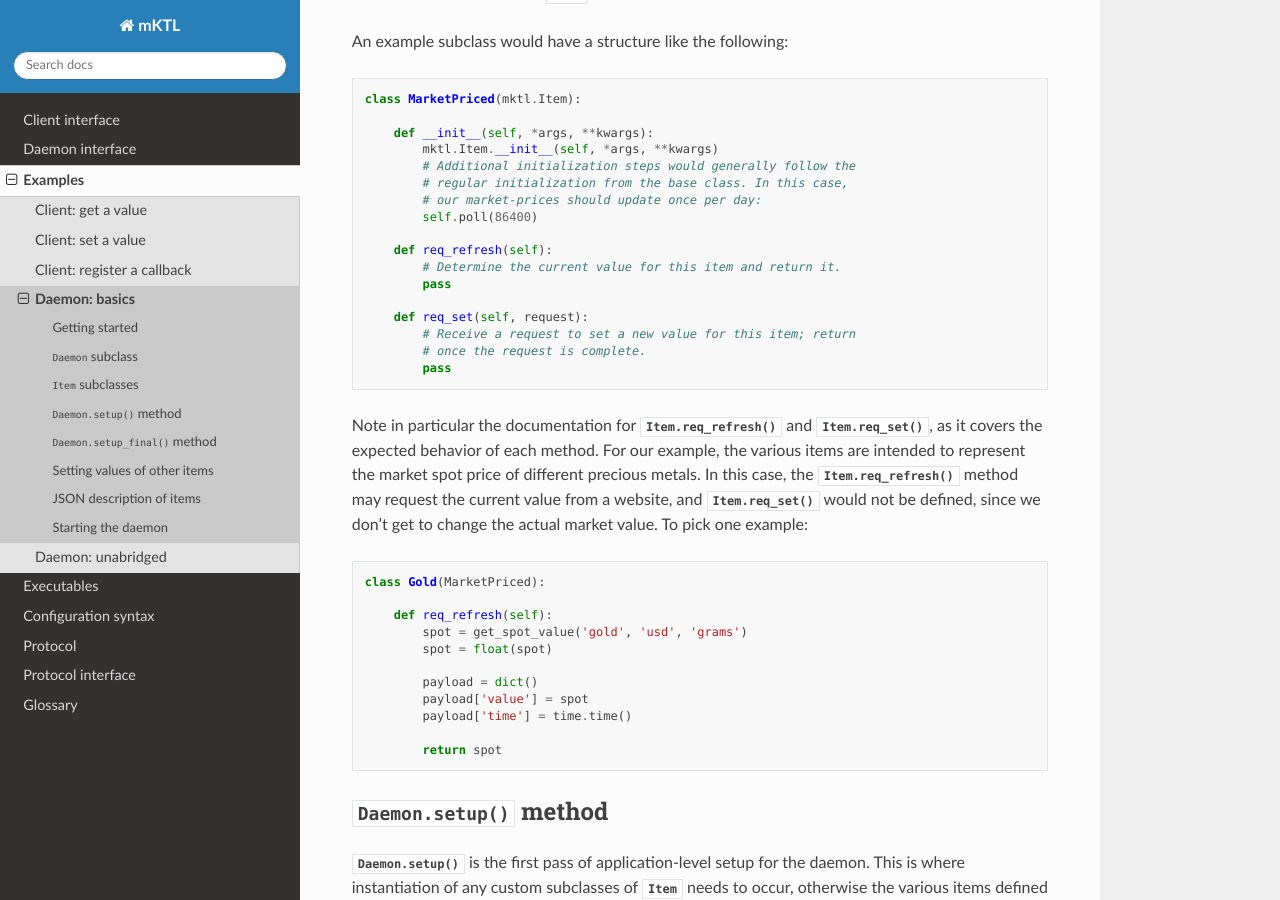
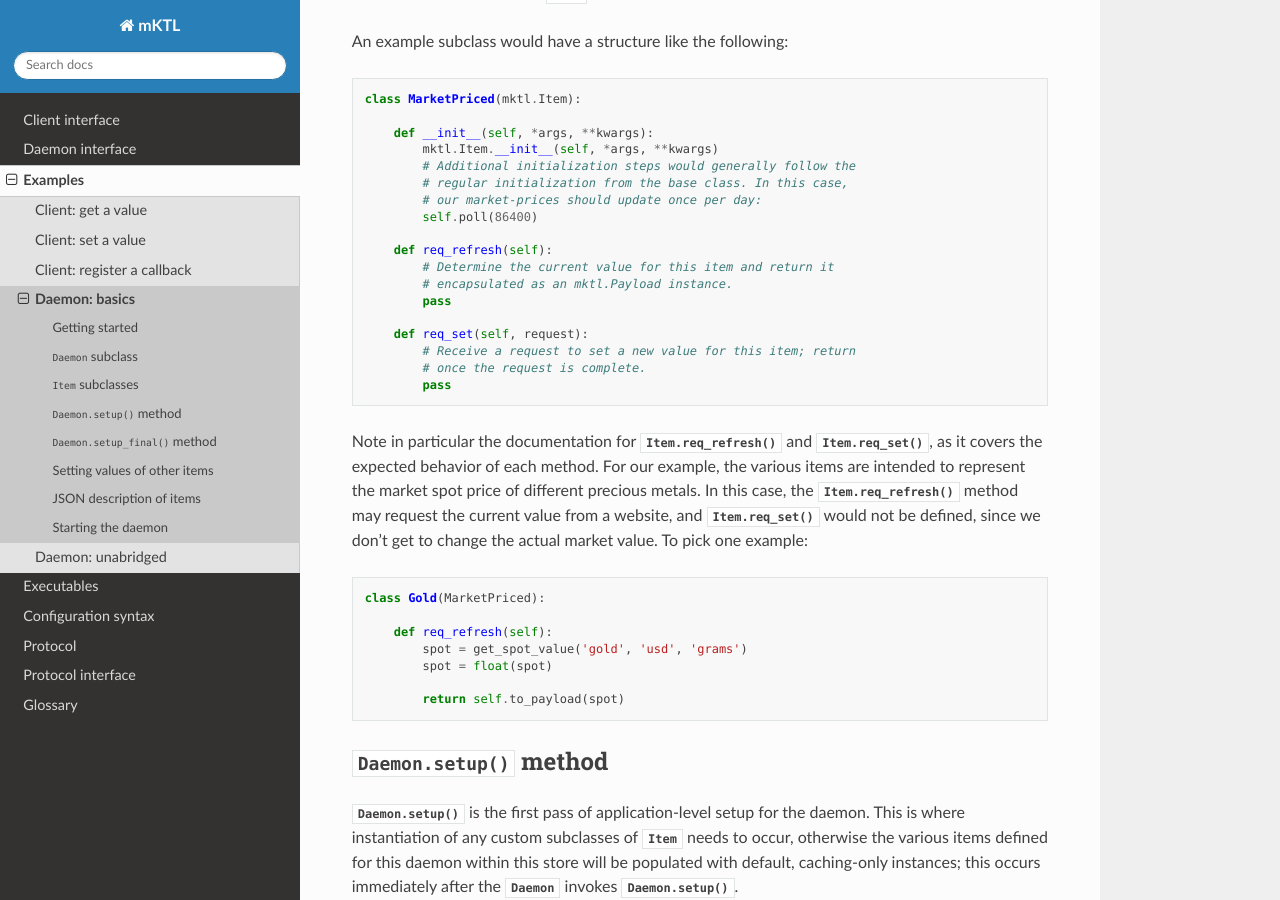
Before and after one commit to KeckObservatory/mKTL, a Sphinx documentation site: the page built from doc/example/daemon.rst, in a window 1280 px wide and 900 px high, scrolled down 1034 px. Built offline with Sphinx 7.4.7 and the Read the Docs theme 3.1.0, drawn with Linux system fonts in a browser that asks for light colours.

Commit message:
req_refresh() is now expected to return a Payload instance.

```diff
--- a/doc/example/daemon.rst
+++ b/doc/example/daemon.rst
@@ -39,10 +39,10 @@ than convenience it is defined with the name ``Daemon``. The structure of the
     class Daemon(mktl.Daemon):
 
         def setup(self):
-	    pass
+            pass
 
-	def setup_final(self):
-	    pass
+        def setup_final(self):
+            pass
 
 
 :class:`Item` subclasses
@@ -59,19 +59,20 @@ An example subclass would have a structure like the following::
 
         def __init__(self, *args, **kwargs):
             mktl.Item.__init__(self, *args, **kwargs)
-	    # Additional initialization steps would generally follow the
-	    # regular initialization from the base class. In this case,
-	    # our market-prices should update once per day:
-	    self.poll(86400)
+            # Additional initialization steps would generally follow the
+            # regular initialization from the base class. In this case,
+            # our market-prices should update once per day:
+            self.poll(86400)
 
         def req_refresh(self):
-            # Determine the current value for this item and return it.
-	    pass
+            # Determine the current value for this item and return it
+            # encapsulated as an mktl.Payload instance.
+            pass
 
-	def req_set(self, request):
+        def req_set(self, request):
             # Receive a request to set a new value for this item; return
-	    # once the request is complete.
-	    pass
+            # once the request is complete.
+            pass
 
 Note in particular the documentation for :func:`Item.req_refresh` and
 :func:`Item.req_set`, as it covers the expected behavior of each method.
@@ -86,13 +87,9 @@ the actual market value. To pick one example::
 
         def req_refresh(self):
             spot = get_spot_value('gold', 'usd', 'grams')
-	    spot = float(spot)
+            spot = float(spot)
 
-	    payload = dict()
-	    payload['value'] = spot
-	    payload['time'] = time.time()
-
-	    return spot
+            return self.to_payload(spot)
 
 
 
--- a/doc/example/precious.py
+++ b/doc/example/precious.py
@@ -20,19 +20,22 @@ class MarketPriced(mktl.Item):
 class Gold(MarketPriced):
 
     def req_refresh(self):
-        return get_spot_value('gold', 'usd', 'grams')
+        current = get_spot_value('gold', 'usd', 'grams')
+        return self.to_payload(current)
 
 
 class Platinum(MarketPriced):
 
     def req_refresh(self):
-        return get_spot_value('platinum', 'usd', 'grams')
+        current = get_spot_value('platinum', 'usd', 'grams')
+        return self.to_payload(current)
 
 
 class Silver(MarketPriced):
 
     def req_refresh(self):
-        return get_spot_value('silver', 'usd', 'grams')
+        current = get_spot_value('silver', 'usd', 'grams')
+        return self.to_payload(current)
 
 
 def get_spot_value(metal, currency, units):
@@ -46,12 +49,7 @@ def get_spot_value(metal, currency, units):
     current_price = 100.4
 
     current_price = float(current_price)
-
-    payload = dict()
-    payload['value'] = current_price
-    payload['time'] = time.time()
-
-    return payload
+    return current_price
 
 
 # vim: set expandtab tabstop=8 softtabstop=4 shiftwidth=4 autoindent:
```
